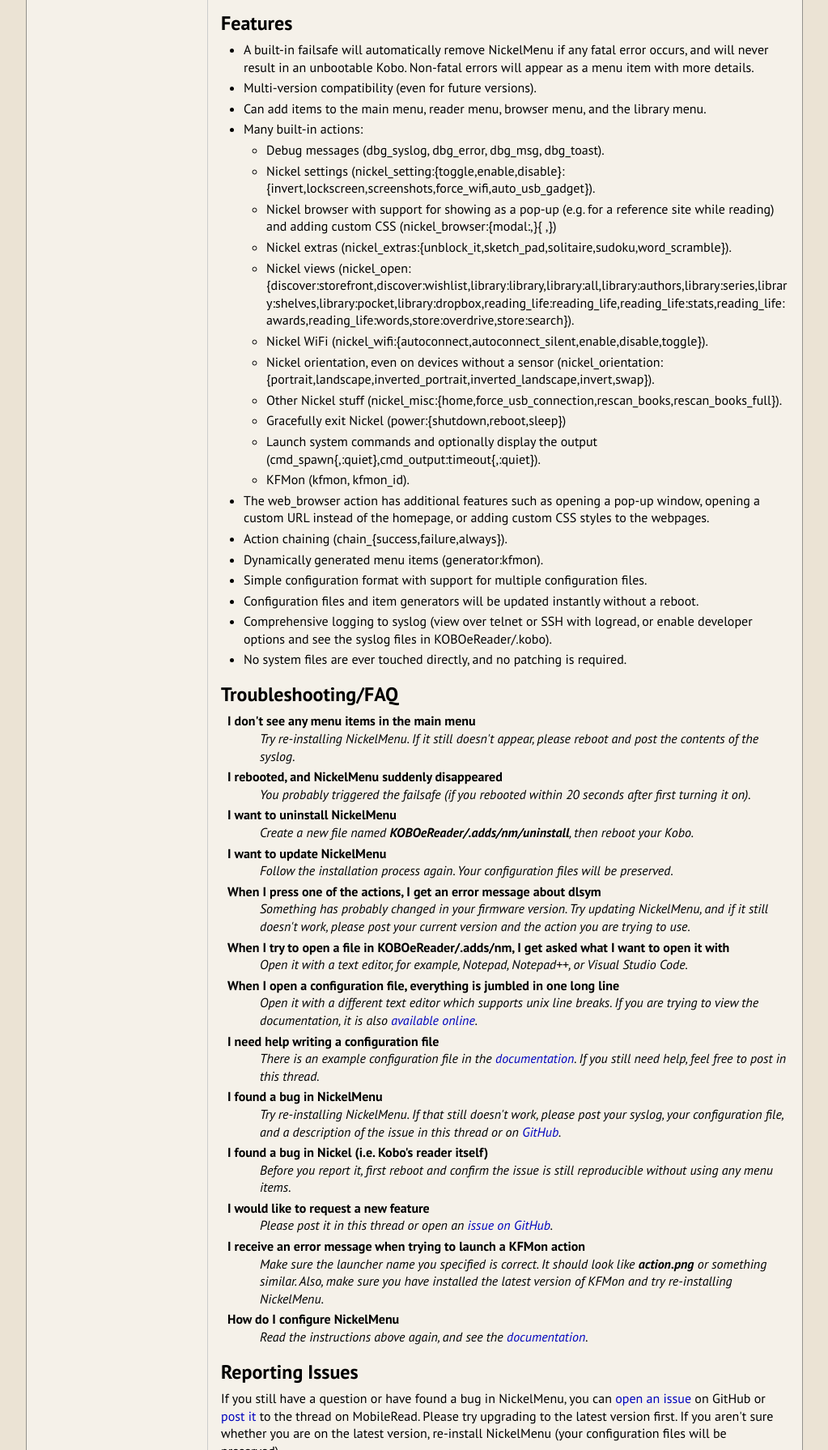
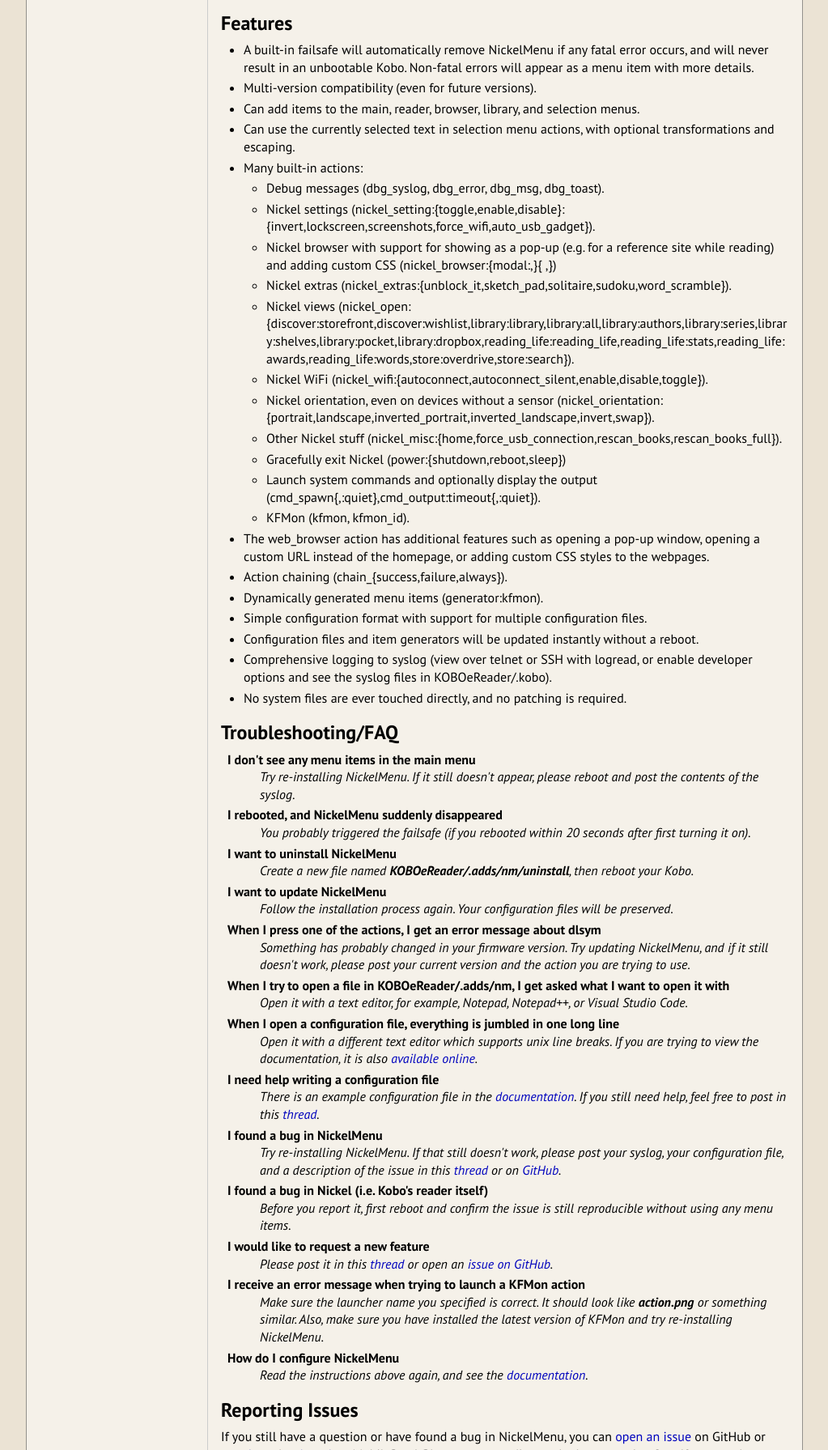
Before and after one commit to pgaskin/NickelMenu, a plain HTML site: page index.html in a window 1280 px wide. Shown: the part 1009-2800 px from the top of the page at 81% size, without its empty margins (128-1151 px from the left). Drawn offline with Linux system fonts and the light colour scheme; no server answers.

Commit message:
NickelMenu v0.5.0

```diff
--- a/index.html
+++ b/index.html
@@ -387,7 +387,7 @@
                     <a href="screenshots/v0.3.2/fw15505/screen_003.png"><img src="screenshots/v0.3.2/fw15505/screen_003.png" alt="The main menu on a different view on firmware 4.23.15505+."/></a>
                 </div>
             </section>
-            <!-- START CONTENT SHARED WITH MOBILEREAD POST -->
+            <!-- START CONTENT SHARED WITH MOBILEREAD POST (with "thread" replaced with links) -->
             <section id="install">
                 <h2>Installation</h2>
                 <ol>
@@ -403,7 +403,8 @@
                 <ul>
                     <li>A built-in failsafe will automatically remove NickelMenu if any fatal error occurs, and will never result in an unbootable Kobo. Non-fatal errors will appear as a menu item with more details.</li>
                     <li>Multi-version compatibility (even for future versions).</li>
-                    <li>Can add items to the main menu, reader menu, browser menu, and the library menu.</li>
+                    <li>Can add items to the main, reader, browser, library, and selection menus.</li>
+                    <li>Can use the currently selected text in selection menu actions, with optional transformations and escaping.</li>
                     <li>Many built-in actions:<ul>
                         <li>Debug messages (dbg_syslog, dbg_error, dbg_msg, dbg_toast).</li>
                         <li>Nickel settings (nickel_setting:{toggle,enable,disable}:{invert,lockscreen,screenshots,force_wifi,auto_usb_gadget}).</li>
@@ -474,13 +475,13 @@
                         There is an example configuration file in the
                         <a href="https://github.com/pgaskin/NickelMenu/blob/master/res/doc">documentation</a>.
                         If you still need help, feel free to post in this
-                        thread.
+                        <a href="https://www.mobileread.com/forums/showthread.php?t=329525">thread</a>.
                     </dd>
                     <dt>I found a bug in NickelMenu</dt>
                     <dd>
                         Try re-installing NickelMenu. If that still doesn't
                         work, please post your syslog, your configuration file,
-                        and a description of the issue in this thread or on
+                        and a description of the issue in this <a href="https://www.mobileread.com/forums/showthread.php?t=329525">thread</a> or on
                         <a href="https://github.com/pgaskin/NickelMenu/issues/new">GitHub</a>.
                     </dd>
                     <dt>I found a bug in Nickel (i.e. Kobo's reader itself)</dt>
@@ -490,7 +491,7 @@
                     </dd>
                     <dt>I would like to request a new feature</dt>
                     <dd>
-                        Please post it in this thread or open an
+                        Please post it in this <a href="https://www.mobileread.com/forums/showthread.php?t=329525">thread</a> or open an
                         <a href="https://github.com/pgaskin/NickelMenu/issues/new">issue
                         on GitHub</a>.
                     </dd>
@@ -515,7 +516,7 @@
                     If you still have a question or have found a bug in
                     NickelMenu, you can <a href="https://github.com/pgaskin/NickelMenu/issues/new">open an issue</a>
                     on GitHub or <a href="https://www.mobileread.com/forums/showthread.php?t=329525">post it</a>
-                    to the thread on MobileRead. Please try upgrading to the
+                    to the <a href="https://www.mobileread.com/forums/showthread.php?t=329525">thread</a> on MobileRead. Please try upgrading to the
                     latest version first. If you aren't sure whether you are on
                     the latest version, re-install NickelMenu (your
                     configuration files will be preserved).
@@ -551,7 +552,7 @@
         </main>
     </div>
     <footer>
-        Copyright 2020 <a href="https://pgaskin.net">Patrick Gaskin</a>.
+        Copyright 2021 <a href="https://pgaskin.net">Patrick Gaskin</a>.
     </footer>
     <aside class="modal" id="docs">
         <div>
@@ -636,7 +637,7 @@
         }
 
         console.log("using fixed version info")
-        update("v0.4.1", "2020-11-17")
+        update("v0.5.0", "2021-01-01")
 
         /*
         console.log("getting version info")
```
